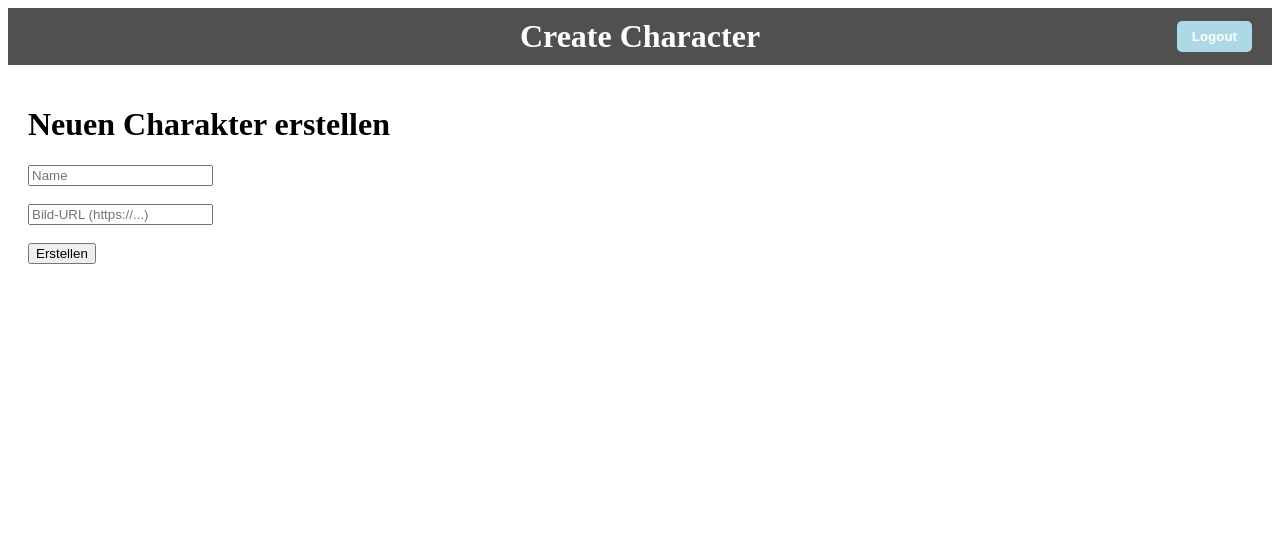
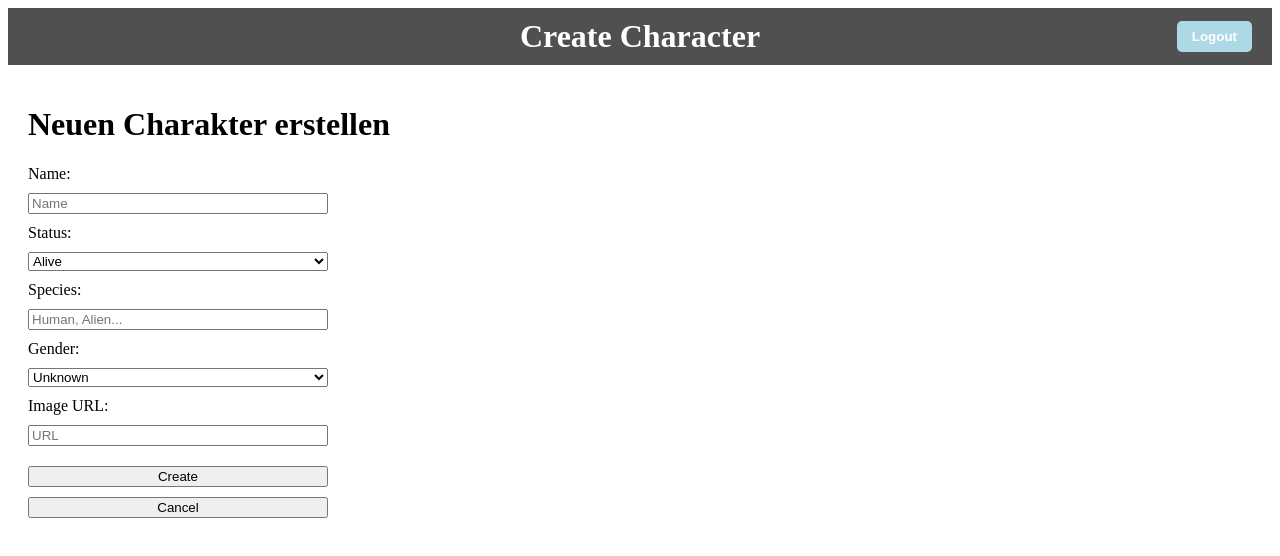
Before and after one commit to ny-julian-g/2026uK294_JuGas_rickandmorty, a React (Vite) app: page /characters/new in a window 1280 px wide. Shown: the top 556 px of the page. Built offline with nearby package versions, Linux system fonts and the light colour scheme; sample sign-in values are in the browser's storage.

Commit message:
add more statistics to objects

```diff
--- a/src/components/organisms/ShowObjectDumb.tsx
+++ b/src/components/organisms/ShowObjectDumb.tsx
@@ -30,11 +30,11 @@ function ShowObjectDumb({ id, name, image, created, onDelete, onEdit }: ShowObje
         to={`/characters/${id}`}
         style={{ textDecoration: "none", color: "inherit" }}
       >
-        <img src={image} alt={name} />
+        <img src={image} alt={name} width="250em" style={{borderRadius: "1em"}}/>
         <h2>{name}</h2>
         <p>Created at: {new Date(created).toLocaleDateString()}</p>
       </Link>
-      <button onClick={handleDeleteClick}>Delete</button>
+      <button onClick={handleDeleteClick} style={{marginRight: "1em"}}>Delete</button>
       <button onClick={handleEditClick}>Edit</button>
     </div>
   );
--- a/src/components/pages/AddObject.tsx
+++ b/src/components/pages/AddObject.tsx
@@ -1,16 +1,21 @@
 import { useNavigate } from "react-router-dom";
-import { Formik, Form, Field, ErrorMessage } from "formik";
+import { Formik, Form, Field } from "formik";
 import { ServerService } from "../../service/ServerService";
 
 function AddObject() {
   const navigate = useNavigate();
 
   return (
-    <>
     <div style={{ padding: "20px" }}>
       <h1>Neuen Charakter erstellen</h1>
       <Formik
-          initialValues={{ name: "", image: "" }}
+        initialValues={{
+          name: "",
+          status: "Alive",
+          species: "",
+          gender: "unknown",
+          image: "",
+        }}
         onSubmit={async (values) => {
           try {
             await ServerService.createCharacter(values);
@@ -20,18 +25,47 @@ function AddObject() {
           }
         }}
       >
-          <Form>
+        <Form
+          style={{
+            display: "flex",
+            flexDirection: "column",
+            gap: "10px",
+            maxWidth: "300px",
+          }}
+        >
+          <label>Name:</label>
           <Field name="name" placeholder="Name" required />
-            <br />
-            <br />
-            <Field name="image" placeholder="Bild-URL (https://...)" required />
-            <br />
-            <br />
-            <button type="submit">Erstellen</button>
+
+          <label>Status:</label>
+          <Field as="select" name="status">
+            <option value="Alive">Alive</option>
+            <option value="Dead">Dead</option>
+            <option value="unknown">Unknown</option>
+          </Field>
+
+          <label>Species:</label>
+          <Field name="species" placeholder="Human, Alien..." />
+
+          <label>Gender:</label>
+          <Field as="select" name="gender">
+            <option value="Male">Male</option>
+            <option value="Female">Female</option>
+            <option value="Genderless">Genderless</option>
+            <option value="unknown">Unknown</option>
+          </Field>
+
+          <label>Image URL:</label>
+          <Field name="image" placeholder="URL" />
+
+          <button type="submit" style={{ marginTop: "10px" }}>
+            Create
+          </button>
+          <button type="button" onClick={() => navigate("/characters")}>
+            Cancel
+          </button>
         </Form>
       </Formik>
     </div>
-    </>
   );
 }
 export default AddObject;
--- a/src/components/pages/AllObjects.tsx
+++ b/src/components/pages/AllObjects.tsx
@@ -5,7 +5,7 @@ import { ServerService, type RickAndMortyChar } from "../../service/ServerServic
 
 function AllObjects() {
   const [characters, setCharacters] = useState<RickAndMortyChar[]>([]);
-  const navigate = useNavigate(); // 2. Hook initialisieren
+  const navigate = useNavigate();
 
   useEffect(() => {
     ServerService.getCharacters().then(setCharacters);
--- a/src/components/pages/DetailView.tsx
+++ b/src/components/pages/DetailView.tsx
@@ -1,28 +1,61 @@
-import { Link, useParams } from "react-router-dom";
+import { useNavigate, useParams } from "react-router-dom";
 import { useEffect, useState } from "react";
-import { ServerService } from "../../service/ServerService";
+import {
+  ServerService,
+  type RickAndMortyChar,
+} from "../../service/ServerService";
 
 function DetailView() {
   const { id } = useParams<{ id: string }>();
-  const [character, setCharacter] = useState<any>(null);
+  const [char, setChar] = useState<RickAndMortyChar | null>(null);
+  const navigate = useNavigate();
 
   useEffect(() => {
-    if (id) {
-      ServerService.getCharacterById(id)
-        .then(setCharacter)
-        .catch(console.error);
-    }
+    if (id) ServerService.getCharacterById(id).then(setChar);
   }, [id]);
 
-  if (!character) return <div>Loading...</div>;
+  if (!char) return <p>Loading...</p>;
 
   return (
-    <div>
-      <h1>{character.name}</h1>
-      <img src={character.image} alt={character.name} />
-      <p>Status: {character.status}</p>
-      <p>Spezies: {character.species}</p>
-      <Link to="/characters">Back to Character List</Link>
+    <div
+      style={{
+        padding: "20px",
+        display: "flex",
+        gap: "30px",
+        border: "1px solid #ccc",
+        margin: "20px",
+      }}
+    >
+      <img
+        src={char.image}
+        alt={char.name}
+        style={{ width: "300px", borderRadius: "10px" }}
+      />
+      <div>
+        <h1>{char.name}</h1>
+        <hr />
+        <p>
+          <strong>Status:</strong> {char.status}
+        </p>
+        <p>
+          <strong>Species:</strong> {char.species}
+        </p>
+        <p>
+          <strong>Gender:</strong> {char.gender}
+        </p>
+        <p>
+          <strong>Created:</strong> {new Date(char.created).toLocaleString()}
+        </p>
+        <p>
+          <strong>ID:</strong> {char.id}
+        </p>
+        <button
+          onClick={() => navigate("/characters/")}
+          style={{ marginBottom: "20px", cursor: "pointer" }}
+        >
+          ← Back
+        </button>
+      </div>
     </div>
   );
 }
--- a/src/components/pages/EditObject.tsx
+++ b/src/components/pages/EditObject.tsx
@@ -10,61 +10,63 @@ function EditObject() {
 
   useEffect(() => {
     if (id) {
-      ServerService.getCharacterById(id)
-        .then(setInitialData)
-        .catch(console.error);
+      ServerService.getCharacterById(id).then(setInitialData).catch(console.error);
     }
   }, [id]);
-
-  const handleSubmit = async (values: any) => {
-    if (!id || !initialData) return;
-
-    const finalData = {
-      name: values.name.trim() !== "" ? values.name : initialData.name,
-      image: values.image.trim() !== "" ? values.image : initialData.image,
-    };
-
-    try {
-      await ServerService.updateCharacterById(id, finalData);
-      alert("Erfolgreich aktualisiert!");
-      navigate("/characters");
-    } catch (error) {
-      console.error("Update fehlgeschlagen", error);
-    }
-  };
 
   if (!initialData) return <p>Lade Daten...</p>;
 
   return (
     <div style={{ padding: "20px" }}>
       <h1>Objekt bearbeiten</h1>
-      <p>ID: {id}</p>
-
       <Formik
         initialValues={{
           name: initialData.name,
+          status: initialData.status || "unknown",
+          species: initialData.species || "",
+          gender: initialData.gender || "unknown",
           image: initialData.image,
         }}
         enableReinitialize={true}
-        onSubmit={handleSubmit}
+        onSubmit={async (values) => {
+          try {
+            await ServerService.updateCharacterById(id!, values);
+            navigate("/characters");
+          } catch (error) {
+            console.error(error);
+          }
+        }}
       >
-        <Form>
-          <div>
-            <label>Name (leer lassen zum Beibehalten):</label><br />
-            <Field name="name" placeholder={initialData.name} />
-          </div>
-          <br />
-          <div>
-            <label>Bild URL (leer lassen zum Beibehalten):</label><br />
-            <Field name="image" placeholder="http://..." />
-          </div>
-          <br />
-          <button type="submit">Speichern</button>
-          <button type="button" onClick={() => navigate(-1)}>Abbrechen</button>
+        <Form style={{ display: "flex", flexDirection: "column", gap: "10px", maxWidth: "300px" }}>
+          <label>Name:</label>
+          <Field name="name" />
+
+          <label>Status:</label>
+          <Field as="select" name="status">
+            <option value="Alive">Alive</option>
+            <option value="Dead">Dead</option>
+            <option value="unknown">Unknown</option>
+          </Field>
+
+          <label>Species:</label>
+          <Field name="species" />
+
+          <label>Gender:</label>
+          <Field as="select" name="gender">
+            <option value="Male">Male</option>
+            <option value="Female">Female</option>
+            <option value="Genderless">Genderless</option>
+            <option value="unknown">Unknown</option>
+          </Field>
+
+          <label>Image URL:</label>
+          <Field name="image" />
+
+          <button type="submit">Submit</button>
+          <button type="button" onClick={() => navigate(-1)}>Cancel</button>
         </Form>
       </Formik>
     </div>
   );
 }
-
 export default EditObject;
--- a/src/service/ServerService.ts
+++ b/src/service/ServerService.ts
@@ -5,6 +5,9 @@ export interface RickAndMortyChar {
   name: string;
   image: string;
   created: string;
+  status: string;
+  species: string;
+  gender: string;
 }
 
 export const ServerService = {
@@ -33,10 +36,10 @@ export const ServerService = {
   },
 
   createCharacter: async (data: Omit<RickAndMortyChar, "id" | "created">) => {
-  const response = await api.post("/rickandmorty", {
-    ...data,
-    created: new Date().toISOString() // Datum automatisch setzen
-  });
-  return response.data;
-}
+    const response = await api.post("/rickandmorty", {
+      ...data,
+      created: new Date().toISOString()
+    });
+    return response.data;
+  }
 };
```
Lines whose indentation alone changed are shown as unchanged.
